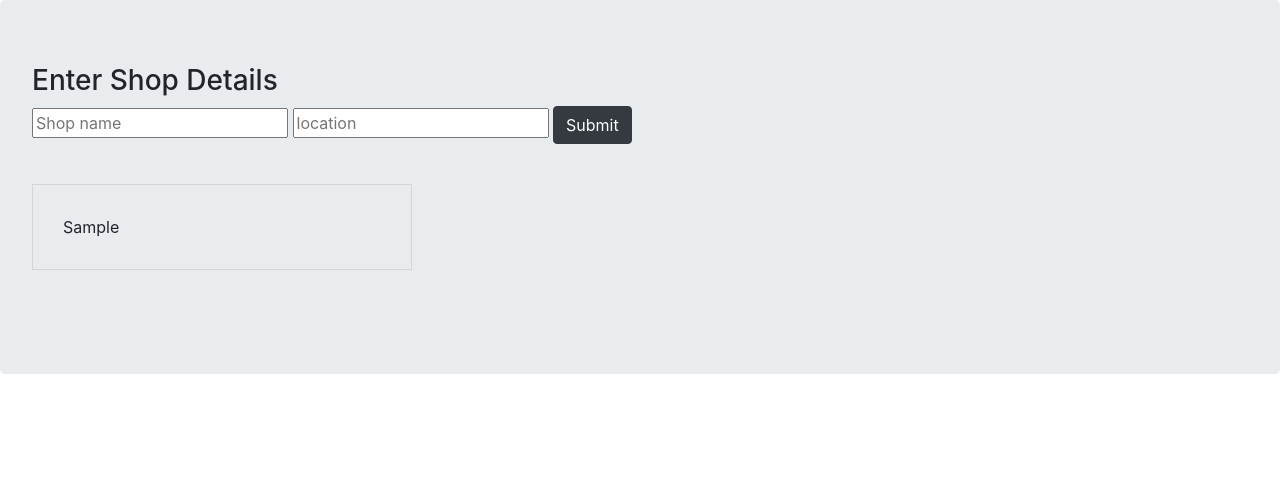
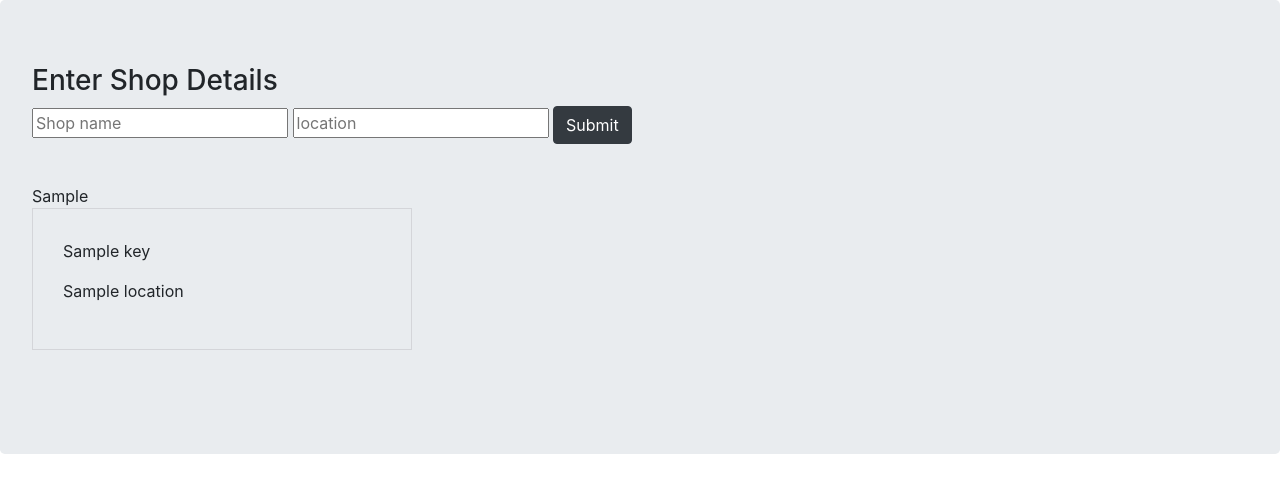
Before and after one commit to naveenggmu/grocerstop, a Flask app: template templates/addShop.html in a window 1280 px wide. Shown: the part 56-549 px from the top of the page. Run offline with Flask 2, Linux system fonts and the light colour scheme; the template is opened without the code that fills it: most values are stand-ins (such as "Sample title", 1, 10 or a date in 2020); some libraries are stand-ins or nearby versions.

Commit message:
location revised

```diff
--- a/app.py
+++ b/app.py
@@ -1,5 +1,6 @@
 from flask import *
 from functions import *
+from collections import OrderedDict
 
 app=Flask(__name__)
 @app.route('/', methods=['GET','POST'])
@@ -9,7 +10,8 @@ def index():
 @app.route('/addShop', methods=['GET','POST'])
 def goto():
     if(request.method=='GET'):
-        return render_template('addShop.html')
+        to=None
+        return render_template('addShop.html',t=to)
 
     else:
         to = enterShopName(request)
--- a/templates/addShop.html
+++ b/templates/addShop.html
@@ -41,9 +41,13 @@
             <input type="text" name="name">
             <button type="submit" class="btn btn-dark">Customer</button>
         </form> -->
+        {{t}}
         <div class="boxes">
-          {% for l in t%}
-            <div class="box">{{l}}</div>
+          {% for key,values in t.items()%}
+            <div class="box">
+              <p>{{key}}</p>
+              <p>{{values["location"]}}</p>
+            </div>
           {% endfor %}
         </div>
     </div>
```
